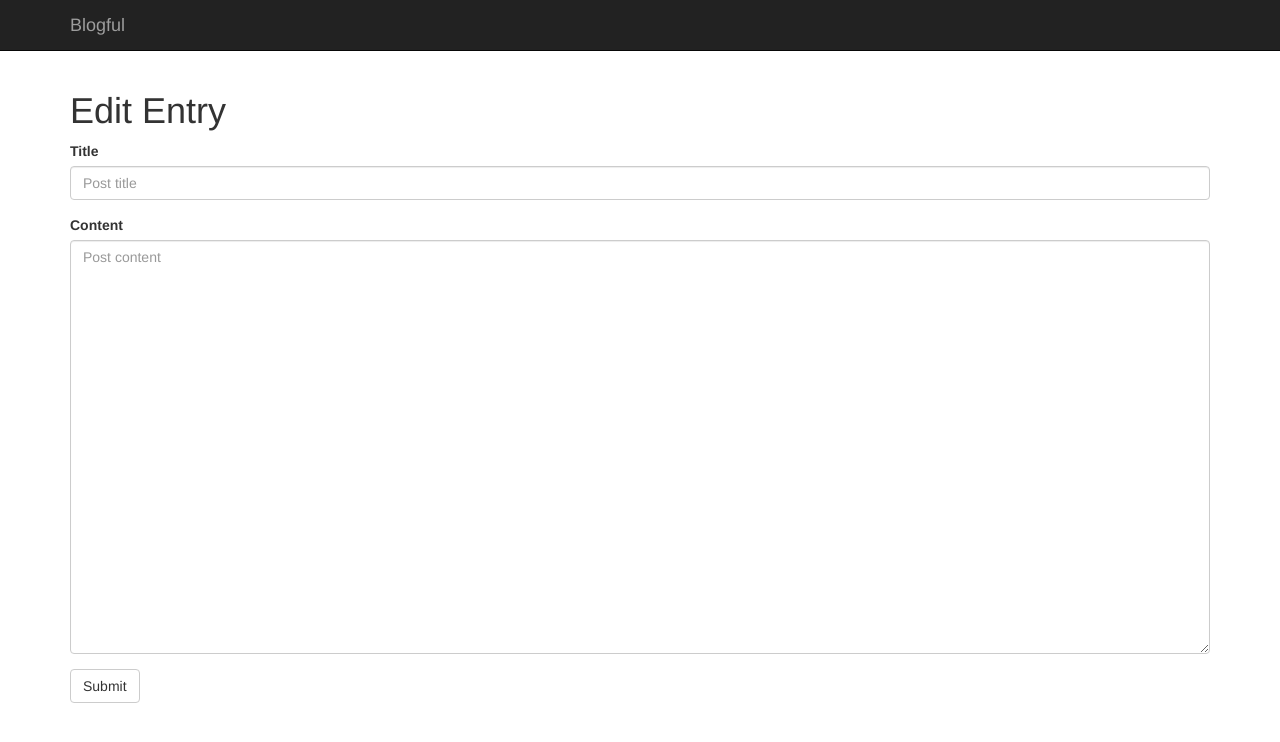
After one commit to ldrunner100/blog, a Flask app: page /entry/1/edit in a window 1280 px wide. The commit adds this page. Shown: the top 742 px of the page. Run offline with Flask 2, Linux system fonts and the light colour scheme; some libraries are stand-ins or nearby versions.

Commit message:
working blog, notworking edit

```diff
--- /dev/null
+++ b/blog/templates/edit_entry.html
@@ -0,0 +1,19 @@
+{% extends "base.html" %}
+
+{% block content %}
+<h1>
+    Edit Entry
+</h1>
+
+<form role="form" method="POST">
+    <div class="form-group">
+        <label for="title">Title</label>
+        <input type="text" class="form-control" id="title" name="title" placeholder="Post title" required>
+    </div>
+    <div class="form-group">
+        <label for="content">Content</label>
+        <textarea class="form-control" id="content" name="content" placeholder="Post content" rows="20" required></textarea>
+    </div>
+    <button type="submit" class="btn btn-default">Submit</button>
+</form>
+{% endblock %}
--- a/blog/templates/entries.html
+++ b/blog/templates/entries.html
@@ -5,7 +5,7 @@
 {% for entry in entries %}
 {{ macros.render_entry(entry) }}
 {% endfor %}
-
+<!###these are buttons!!!>
 <ul class="pager">
     {% if has_next %}
     <li class="previous" >
--- a/blog/views.py
+++ b/blog/views.py
@@ -1,5 +1,6 @@
 
 from flask import render_template
+from flask import request, redirect, url_for
 
 from blog import app
 from .database import session, Entry
@@ -37,8 +38,6 @@ def entries(page=1):
 def add_entry_get():
     return render_template("add_entry.html")
 
-from flask import request, redirect, url_for
-
 @app.route("/entry/add", methods=["POST"])
 def add_entry_post():
     entry = Entry(
@@ -48,3 +47,28 @@ def add_entry_post():
     session.add(entry)
     session.commit()
     return redirect(url_for("entries"))
+
+@app.route("/entry/<entryid>")
+def view_entry_get(entryid = Entry.id):
+    entry = session.query(Entry).filter(Entry.id == entryid).first()
+    return render_template(
+        "single_entry.html",
+        entry=entry,
+        entryid=entryid,
+        )
+
+@app.route("/entry/<entryid>/edit", methods=["GET"])
+def edit_entry_get(entryid=Entry.id):
+    return render_template("edit_entry.html")
+
+@app.route("/entry/<entryid>/edit", methods=["POST"])
+def edit_entry_post(entryid):
+
+    title=request.form["title"]
+    content=request.form["content"]
+
+    session.query(Entry).filter_by(id=entryid).update(
+        {"title": title, "content":content}
+    )
+    session.commit()
+    return redirect(url_for("entries"))
```
Also changed, not shown: blog/templates/login.html (added, +14 -0 lines), blog/templates/single_entry.html (added, +17 -0 lines), manage.py (+3 -4 lines).
